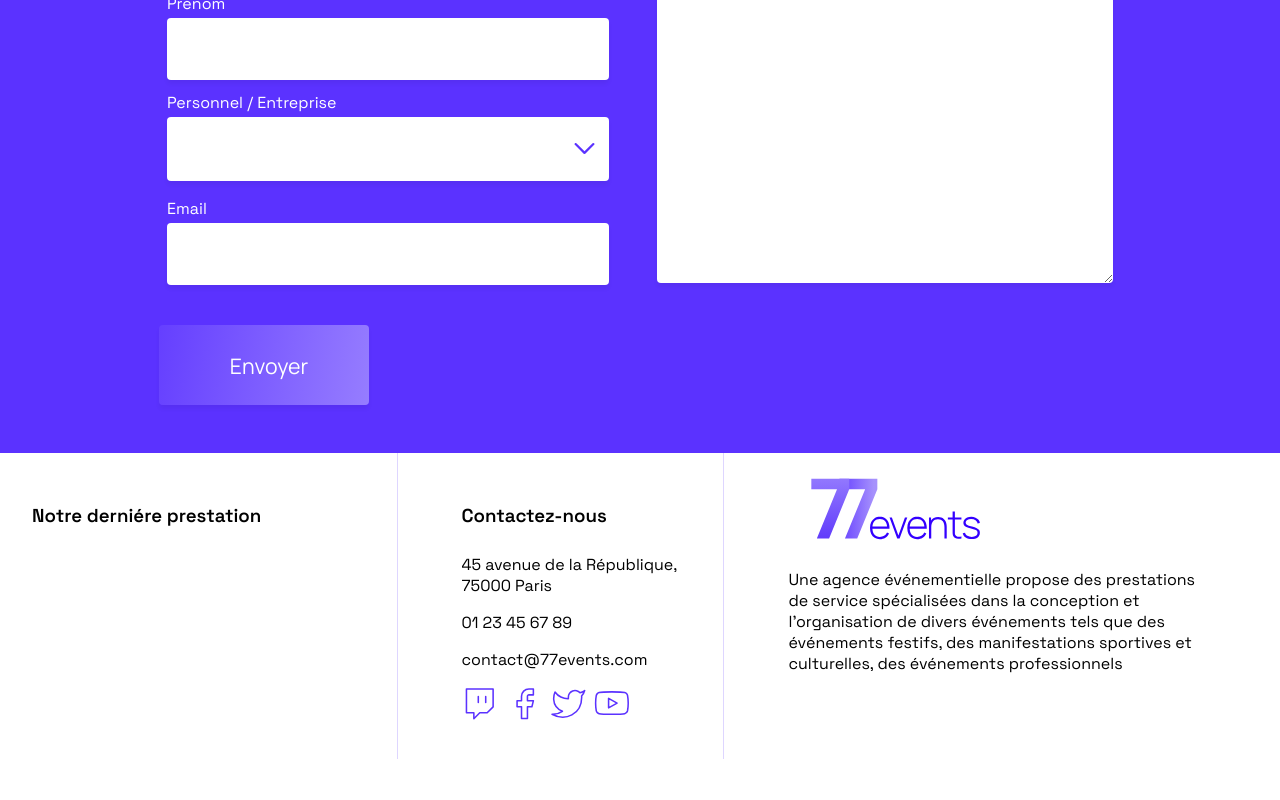
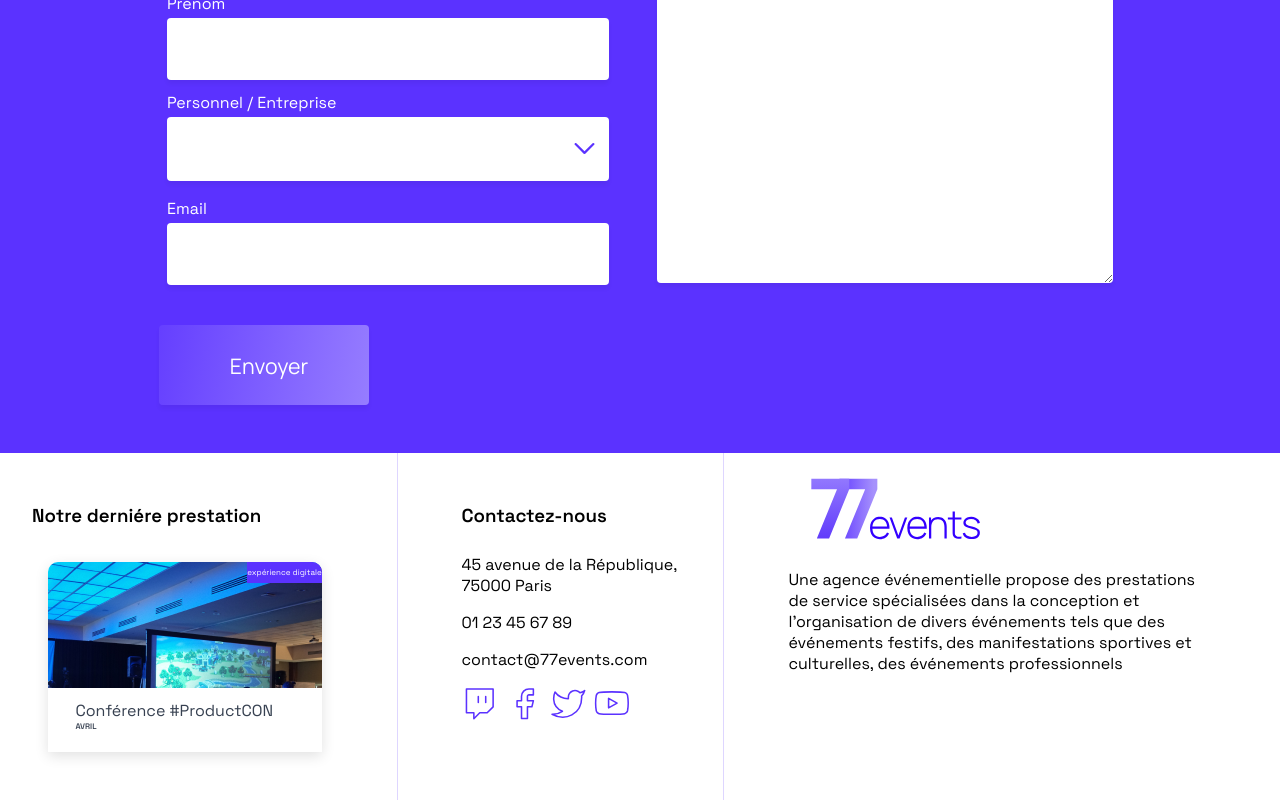
Before and after one commit to Deathlyjoy/724events, a React (Create React App) app: page / in a window 1280 px wide. Shown: the part 5660-6460 px from the top of the page. Before the commit the page ends 6419 px from the top, so only its background shows below. Built offline with nearby package versions, Linux system fonts and the light colour scheme.

Commit message:
backup v1 final

```diff
--- a/src/pages/Home/index.js
+++ b/src/pages/Home/index.js
@@ -15,7 +15,7 @@ import { useData } from "../../contexts/DataContext";
 const Page = () => {
   //const {last} = useData() - Mettre le useData sur {data} puis rajouter la fonction de tri sur "last" afin d'avoir le dernier événèment
   const { data } = useData()
-  const last = data?.events[data.events.length +1];
+  const last = data?.events[data.events.length - 1];
   return <>
     <header>
       <Menu />
```
